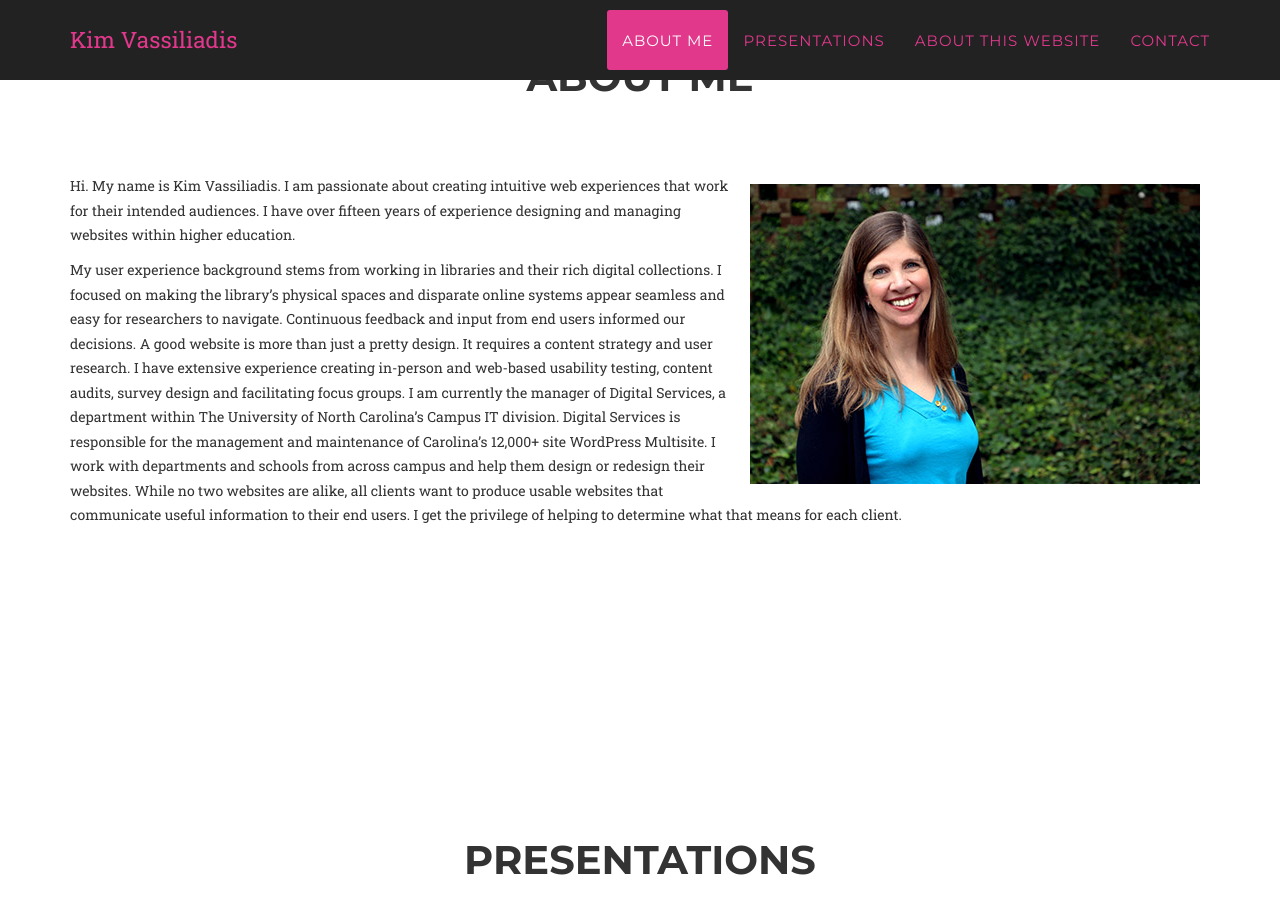
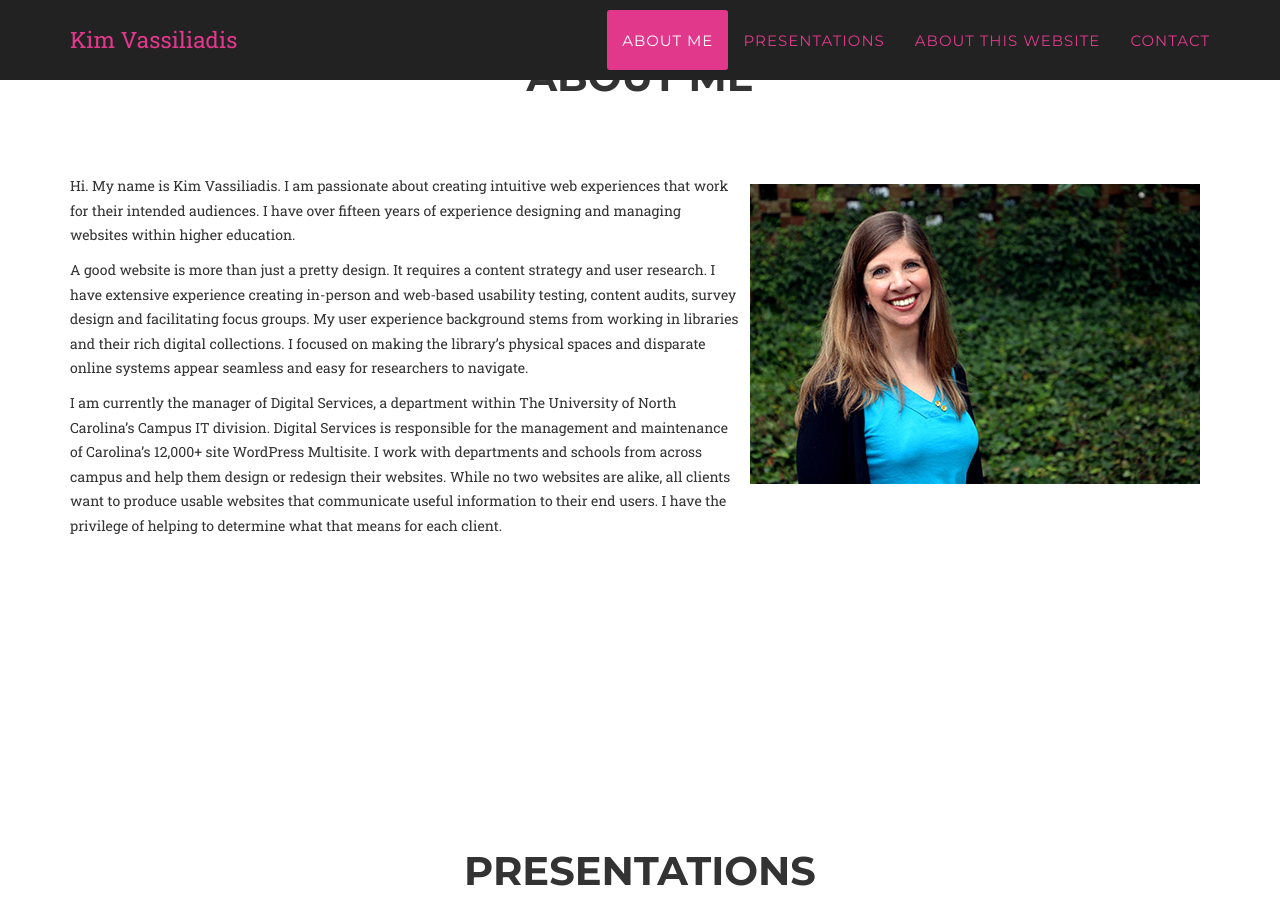
Before and after one commit to kimbrarian/jekyll, a Jekyll site: the page built from index.html, in a window 1280 px wide and 900 px high, scrolled down 771 px. Built offline with Jekyll 4.4.1, drawn with Linux system fonts in a browser that asks for light colours; some web fonts are replaced.

Commit message:
Update about.html

```diff
--- a/_includes/about.html
+++ b/_includes/about.html
@@ -12,17 +12,19 @@
                     <p>Hi. My name is Kim Vassiliadis. <img src="img/about/Kim-HeadShot.jpg" alt="headshot" align="right" style="padding:10px;" /> I am passionate about creating intuitive web
                         experiences that work for their intended audiences.
                         I have over fifteen years of experience designing and managing websites within higher education.</p>
-                   <p>My user experience background stems from working in libraries and their rich digital collections.
+
+                    <p> A good website is more than just a pretty design. It requires a content strategy and user research. I have extensive experience
+                       creating in-person and web-based usability testing, content audits, survey design and facilitating focus groups.
+                        My user experience background stems from working in libraries and their rich digital collections.
                        I focused on making the library’s physical spaces and disparate online systems appear seamless and easy for
-                       researchers to navigate. Continuous feedback and input from end users informed our decisions. A good website is
-                       more than just a pretty design. It requires a content strategy and user research. I have extensive experience
-                       creating in-person and web-based usability testing, content audits, survey design and facilitating focus groups.
-                       I am currently the manager of Digital Services, a department within The University of North Carolina’s Campus IT
+                       researchers to navigate.</p>
+
+
+                       <p>I am currently the manager of Digital Services, a department within The University of North Carolina’s Campus IT
                        division. Digital  Services is responsible for the management and maintenance of Carolina’s 12,000+ site WordPress
-                       Multisite. I
-                       work with departments and schools from across campus and help them design or redesign their websites. While
+                       Multisite. I work with departments and schools from across campus and help them design or redesign their websites. While
                        no two websites are alike, all clients want to produce usable websites that communicate useful information to
-                       their end users. I get the privilege of helping to determine what that means for each client.
+                       their end users. I have the privilege of helping to determine what that means for each client.
                     </p>
                     <!--
                     <ul class="timeline">
```
